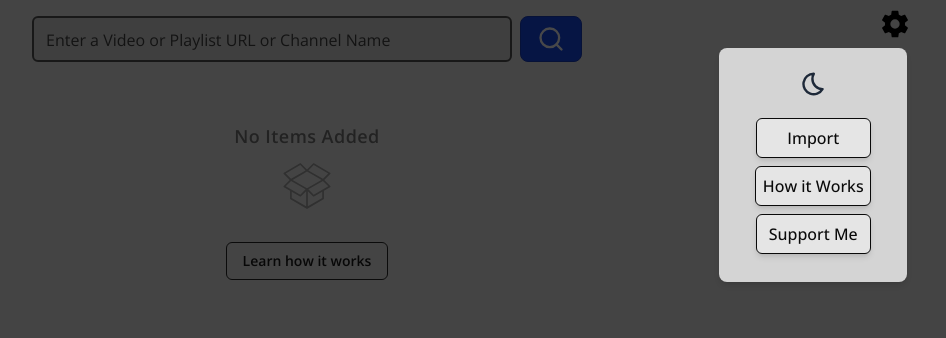
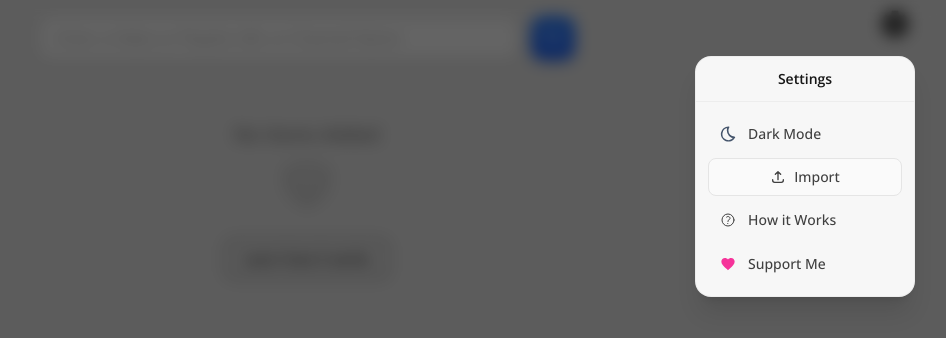
Before and after one commit to MacielG1/Youtube_Playlist_Manager, a Next.js app: page / in a window 1280 px wide. Both pictures are taken after a click on the button 1228 px from the left and 24 px from the top of the page. Shown: the top 338 px of the page, without its empty margins (333-1279 px from the left). Built offline with nearby package versions, Linux system fonts and the light colour scheme.

Commit message:
small changes to input and settings modal

```diff
--- a/app/globals.css
+++ b/app/globals.css
@@ -116,3 +116,47 @@
         max-width: 150px;
     }
 }
+
+/* Settings modal animations */
+@keyframes fadeIn {
+  from { opacity: 0; }
+  to { opacity: 1; }
+}
+
+@keyframes zoomIn {
+  from {
+    opacity: 0;
+    transform: scale(0.95);
+  }
+  to {
+    opacity: 1;
+    transform: scale(1);
+  }
+}
+
+@keyframes slideInFromTop {
+  from {
+    opacity: 0;
+    transform: translateY(-8px);
+  }
+  to {
+    opacity: 1;
+    transform: translateY(0);
+  }
+}
+
+.animate-in {
+  animation: slideInFromTop 0.2s ease-out forwards;
+}
+
+.fade-in-0 {
+  animation: fadeIn 0.15s ease-out forwards;
+}
+
+.zoom-in-95 {
+  animation: zoomIn 0.2s ease-out forwards;
+}
+
+.slide-in-from-top-2 {
+  animation: slideInFromTop 0.2s ease-out forwards;
+}
--- a/components/Input.tsx
+++ b/components/Input.tsx
@@ -186,28 +186,30 @@ export default function Input() {
   return (
     <header className="sticky max-sm:pt-12">
       <nav className="xs:pt-3 relative top-0 z-20 w-full bg-inherit px-2 pb-5 sm:pt-4">
-        <form className="flex max-h-12 justify-center gap-2" onSubmit={handleSubmit}>
+        <form className="flex max-h-12 justify-center gap-3" onSubmit={handleSubmit}>
+          <div className="group relative w-[65vw] min-w-[16px] md:w-[480px]">
             <input
               type="text"
               value={addedURL}
               id="input"
               onChange={handleInputChange}
               placeholder="Enter a Video or Playlist URL or Channel Name"
-            className="xs:placeholder:text-base w-[65vw] min-w-[16px] rounded-md border-2 border-neutral-600 bg-neutral-300 px-3 text-neutral-900 placeholder-neutral-700 caret-neutral-800 transition-colors duration-300 placeholder:text-sm hover:bg-neutral-200 focus:border-gray-600 focus:placeholder-neutral-500 focus-visible:border-neutral-900 focus-visible:bg-neutral-200 focus-visible:outline-hidden sm:text-lg md:w-[480px] dark:border-neutral-600 dark:bg-neutral-900 dark:text-neutral-300 dark:placeholder-neutral-400 dark:caret-neutral-500 dark:hover:bg-black dark:focus:placeholder-neutral-500 dark:focus-visible:border-neutral-600 dark:focus-visible:bg-neutral-950"
+              className="xs:placeholder:text-base peer h-11 w-full rounded-xl border border-neutral-300 bg-white/80 px-4 pr-3 text-neutral-900 shadow-sm backdrop-blur-sm transition-all duration-200 placeholder:text-sm placeholder:text-neutral-400 hover:border-neutral-400 hover:bg-white focus:border-blue-500 focus:bg-white focus:shadow-[0_0_0_3px_rgba(59,130,246,0.1)] focus:outline-none sm:text-base dark:border-neutral-700 dark:bg-neutral-900/80 dark:text-neutral-100 dark:placeholder:text-neutral-500 dark:hover:border-neutral-600 dark:hover:bg-neutral-900 dark:focus:border-blue-500 dark:focus:bg-neutral-900 dark:focus:shadow-[0_0_0_3px_rgba(59,130,246,0.15)]"
             />
+            {isLoading && (
+              <div className="absolute top-1/2 right-3 -translate-y-1/2">
+                <Spin className="h-4 w-4 animate-spin text-blue-500" />
+              </div>
+            )}
+          </div>
           <button
             type="submit"
             disabled={isLoading}
-            className={`group flex cursor-pointer items-center justify-center rounded-lg border border-blue-800 bg-blue-700 px-4 py-2 text-gray-100 transition duration-300 hover:border-blue-950 hover:bg-blue-800 hover:text-gray-200 disabled:border-neutral-600 disabled:bg-neutral-700 dark:border-blue-800 dark:bg-blue-800 dark:hover:border-blue-900 dark:hover:bg-blue-900 dark:hover:text-gray-200 dark:disabled:border-neutral-600 dark:disabled:bg-neutral-900`}
+            className="group relative flex h-11 w-11 cursor-pointer items-center justify-center overflow-hidden rounded-xl bg-linear-to-b from-blue-500 to-blue-600 text-white shadow-md transition-all duration-200 hover:from-blue-600 hover:to-blue-700 hover:shadow-lg focus:outline-none focus:ring-2 focus:ring-blue-500 focus:ring-offset-2 active:scale-[0.98] disabled:cursor-not-allowed disabled:from-neutral-400 disabled:to-neutral-500 disabled:shadow-none dark:from-blue-600 dark:to-blue-700 dark:hover:from-blue-500 dark:hover:to-blue-600 dark:focus:ring-offset-neutral-900 dark:disabled:from-neutral-700 dark:disabled:to-neutral-800"
           >
-            <Search className="h-4 w-4 sm:h-7 sm:w-7" />
+            <Search className="h-5 w-5 transition-transform duration-300 group-hover:scale-105" />
           </button>
         </form>
-        {isLoading && (
-          <div className="absolute -bottom-1 left-1/2 flex items-center justify-center sm:-bottom-[0.35rem]">
-            <Spin className="h-3 w-3 animate-spin text-indigo-500 sm:h-4 sm:w-4" />
-          </div>
-        )}
       </nav>
     </header>
   );
--- a/components/Settings/HowItWorks.tsx
+++ b/components/Settings/HowItWorks.tsx
@@ -1,22 +1,20 @@
-import useIsExportable from "@/hooks/useIsExportable";
 import Link from "next/link";
-import Button from "../Button";
 
 type Props = {
   setModalOpen: React.Dispatch<React.SetStateAction<boolean>>;
 };
 
 export default function HowItWorksButton({ setModalOpen }: Props) {
-  const isExportable = useIsExportable();
-
   return (
-    <Link href="/about" tabIndex={-1}>
-      <Button
-        className={`${isExportable ? "px-8" : "px-[6.4px]"} max-w-[144px] cursor-pointer border border-neutral-950 whitespace-nowrap`}
-        onClick={() => setModalOpen(false)}
-      >
-        How it Works
-      </Button>
+    <Link
+      href="/about"
+      onClick={() => setModalOpen(false)}
+      className="flex w-full items-center gap-3 rounded-lg px-3 py-2.5 text-sm font-medium text-neutral-700 transition-colors duration-150 hover:bg-neutral-100 focus:outline-none focus-visible:ring-2 focus-visible:ring-blue-500 dark:text-neutral-200 dark:hover:bg-neutral-700/50"
+    >
+      <svg className="h-4 w-4 shrink-0" fill="none" viewBox="0 0 24 24" stroke="currentColor" strokeWidth={1.5}>
+        <path strokeLinecap="round" strokeLinejoin="round" d="M9.879 7.519c1.171-1.025 3.071-1.025 4.242 0 1.172 1.025 1.172 2.687 0 3.712-.203.179-.43.326-.67.442-.745.361-1.45.999-1.45 1.827v.75M21 12a9 9 0 11-18 0 9 9 0 0118 0zm-9 5.25h.008v.008H12v-.008z" />
+      </svg>
+      <span>How it Works</span>
     </Link>
   );
 }
--- a/components/Settings/ImportExportTimers.tsx
+++ b/components/Settings/ImportExportTimers.tsx
@@ -140,23 +140,26 @@ export default function ImportExportTimers({ setModalOpen }: { setModalOpen: Rea
   }
 
   return (
-    <div className="mx-auto flex justify-center gap-2">
-      <div className="grid max-w-sm items-center justify-center">
+    <div className="flex w-full gap-2">
       <label
         htmlFor="fileInput"
-          className={`relative inline-flex items-center rounded-md border border-neutral-950 bg-neutral-200 px-[6.9px] py-[6.9px] text-base font-medium text-neutral-950 shadow-md ring-offset-background transition-colors duration-300 hover:cursor-pointer hover:border hover:bg-white focus-visible:outline-hidden dark:bg-neutral-900 dark:text-neutral-100 dark:hover:bg-black ${isExportable ? "max-w-[83px]" : "w-[115px] max-w-[115px] pl-[30.5px]"} focus-within:ring-3 focus-within:ring-neutral-700 focus-within:ring-offset-2`}
+        className="flex flex-1 cursor-pointer items-center justify-center gap-2 rounded-lg border border-neutral-200 bg-neutral-50 px-3 py-2 text-sm font-medium text-neutral-700 transition-all duration-150 hover:border-neutral-300 hover:bg-neutral-100 focus-within:ring-2 focus-within:ring-blue-500 dark:border-neutral-600 dark:bg-neutral-700/50 dark:text-neutral-200 dark:hover:border-neutral-500 dark:hover:bg-neutral-700"
       >
+        <svg className="h-4 w-4" fill="none" viewBox="0 0 24 24" stroke="currentColor" strokeWidth={2}>
+          <path strokeLinecap="round" strokeLinejoin="round" d="M4 16v1a3 3 0 003 3h10a3 3 0 003-3v-1m-4-8l-4-4m0 0L8 8m4-4v12" />
+        </svg>
         Import
-          {/* Screen Reader */}
         <input type="file" id="fileInput" accept=".json" className="sr-only" onChange={importTimers} />
       </label>
-      </div>
 
       {isExportable && (
         <button
           onClick={exportTimers}
-          className="h-10 max-w-[83px] rounded-md border border-neutral-950 bg-neutral-200 px-2 py-2 text-base font-medium text-neutral-950 shadow-md ring-offset-background transition-colors duration-300 hover:cursor-pointer hover:border hover:bg-white focus-visible:outline-hidden focus-visible:ring-3 focus-visible:ring-neutral-700 focus-visible:ring-offset-2 dark:bg-neutral-900 dark:text-neutral-100 dark:hover:bg-black"
+          className="flex flex-1 cursor-pointer items-center justify-center gap-2 rounded-lg border border-neutral-200 bg-neutral-50 px-3 py-2 text-sm font-medium text-neutral-700 transition-all duration-150 hover:border-neutral-300 hover:bg-neutral-100 focus:outline-none focus-visible:ring-2 focus-visible:ring-blue-500 dark:border-neutral-600 dark:bg-neutral-700/50 dark:text-neutral-200 dark:hover:border-neutral-500 dark:hover:bg-neutral-700"
         >
+          <svg className="h-4 w-4" fill="none" viewBox="0 0 24 24" stroke="currentColor" strokeWidth={2}>
+            <path strokeLinecap="round" strokeLinejoin="round" d="M4 16v1a3 3 0 003 3h10a3 3 0 003-3v-1m-4-4l-4 4m0 0l-4-4m4 4V4" />
+          </svg>
           Export
         </button>
       )}
--- a/components/Settings/SettingsMenu.tsx
+++ b/components/Settings/SettingsMenu.tsx
@@ -24,15 +24,13 @@ export default function SettingsMenu() {
   }
 
   let content = (
-    <div className="flex flex-col items-center justify-center gap-y-2 pb-3">
+    <div className="flex flex-col gap-1">
       <ThemeToggler />
       <ImportExportTimers setModalOpen={setIsOpen} />
       <HowItWorks setModalOpen={setIsOpen} />
-      {/* <DeleteAllBtn openDeleteModal={openDeleteModal} /> */}
-
-      <DeleteAllDataModal closeSettingsModal={closeSettingsModal} />
       <SupportButton />
       <ToggleMute />
+      <DeleteAllDataModal closeSettingsModal={closeSettingsModal} />
     </div>
   );
   const isPlaylist = pathname.includes("/playlist");
--- a/components/Settings/SupportButton.tsx
+++ b/components/Settings/SupportButton.tsx
@@ -1,13 +1,17 @@
-import useIsExportable from "@/hooks/useIsExportable";
 import Link from "next/link";
-import Button from "../Button";
 
 export default function SupportButton() {
-  const isExportable = useIsExportable();
-
   return (
-    <Link target="_blank" rel="noopener noreferrer" href="https://www.buymeacoffee.com/macielg1">
-      <Button className={`${isExportable ? "px-16" : "px-3"} max-w-[144px] cursor-pointer border border-neutral-950 whitespace-nowrap`}>Support Me</Button>
+    <Link
+      target="_blank"
+      rel="noopener noreferrer"
+      href="https://www.buymeacoffee.com/macielg1"
+      className="flex w-full items-center gap-3 rounded-lg px-3 py-2.5 text-sm font-medium text-neutral-700 transition-colors duration-150 hover:bg-neutral-100 focus:outline-none focus-visible:ring-2 focus-visible:ring-blue-500 dark:text-neutral-200 dark:hover:bg-neutral-700/50"
+    >
+      <svg className="h-4 w-4 text-pink-500" fill="currentColor" viewBox="0 0 24 24">
+        <path d="M12 21.35l-1.45-1.32C5.4 15.36 2 12.28 2 8.5 2 5.42 4.42 3 7.5 3c1.74 0 3.41.81 4.5 2.09C13.09 3.81 14.76 3 16.5 3 19.58 3 22 5.42 22 8.5c0 3.78-3.4 6.86-8.55 11.54L12 21.35z" />
+      </svg>
+      <span>Support Me</span>
     </Link>
   );
 }
--- a/components/Settings/ThemeToggler.tsx
+++ b/components/Settings/ThemeToggler.tsx
@@ -1,16 +1,9 @@
-import { useState } from "react";
 import { useTheme } from "next-themes";
 import Sun from "@/assets/icons/Sun";
 import Moon from "@/assets/icons/Moon";
 
 export default function ThemeToggler() {
-  const [isOpen, setIsOpen] = useState(false);
-
   const { setTheme, resolvedTheme } = useTheme();
-
-  const toggleDropdown = () => {
-    setIsOpen(!isOpen);
-  };
 
   function onThemeChange() {
     if (resolvedTheme === "dark") {
@@ -21,18 +14,17 @@ export default function ThemeToggler() {
   }
 
   return (
-    <div className="relative inline-block w-24 px-4 py-2 text-center">
-      <button
-        type="button"
-        onClick={toggleDropdown}
-        className="cursor-pointer rounded-md text-white transition duration-300 hover:scale-110 focus:outline-hidden focus-visible:ring-3 focus-visible:ring-neutral-700"
-      >
-        <span onClick={onThemeChange}>
-          {resolvedTheme === "dark" ? <Sun className="h-6 w-6 text-yellow-400" /> : <Moon className="h-6 w-6 text-gray-800" />}
-        </span>
-        {/* screen reader */}
-        <span className="sr-only">Toggle Theme</span>
-      </button>
-    </div>
+    <button
+      type="button"
+      onClick={onThemeChange}
+      className="flex w-full cursor-pointer items-center gap-3 rounded-lg px-3 py-2.5 text-sm font-medium text-neutral-700 transition-colors duration-150 hover:bg-neutral-100 focus:outline-none focus-visible:ring-2 focus-visible:ring-blue-500 dark:text-neutral-200 dark:hover:bg-neutral-700/50"
+    >
+      {resolvedTheme === "dark" ? (
+        <Sun className="h-4 w-4 text-amber-500" />
+      ) : (
+        <Moon className="h-4 w-4 text-slate-600" />
+      )}
+      <span>{resolvedTheme === "dark" ? "Light Mode" : "Dark Mode"}</span>
+    </button>
   );
 }
--- a/components/modals/ModalSettings.tsx
+++ b/components/modals/ModalSettings.tsx
@@ -9,13 +9,20 @@ export default function ModalSettings({ onClose, content }: ModalSettingsProps)
   let modal = (
     <>
       {/* Backdrop */}
-      <button type="button" className="cursor-defaulf fixed top-0 left-0 z-20 h-full w-full bg-black/70" onClick={onClose} />
-      <>
-        {/* Modal */}
-        <div className="fixed top-11 right-10 z-30 mt-1 flex w-fit flex-col gap-2 rounded-lg bg-neutral-300 p-4 px-6 shadow-md max-[350px]:right-1 max-[350px]:w-[95%] max-[350px]:p-1 max-[350px]:text-base xl:px-9 2xl:right-[41.5px] dark:bg-neutral-700">
-          {content}
+      <button
+        type="button"
+        className="fixed inset-0 z-40 cursor-default bg-black/60 backdrop-blur-sm transition-opacity duration-200"
+        onClick={onClose}
+      />
+      {/* Modal */}
+      <div className="fixed top-14 right-4 z-50 w-[220px] origin-top-right animate-in fade-in-0 zoom-in-95 slide-in-from-top-2 duration-200 max-[350px]:right-2 max-[350px]:w-[calc(100%-1rem)] sm:right-6 xl:right-8 2xl:right-10">
+        <div className="overflow-hidden rounded-2xl border border-neutral-200/50 bg-white/95 shadow-xl backdrop-blur-md dark:border-neutral-700/50 dark:bg-neutral-800/95">
+          <div className="border-b border-neutral-200/50 px-4 py-3 dark:border-neutral-700/50">
+            <h3 className="text-center text-sm font-semibold text-neutral-900 dark:text-neutral-100">Settings</h3>
+          </div>
+          <div className="p-3">{content}</div>
         </div>
-      </>
+      </div>
     </>
   );
   return createPortal(modal, document.getElementById("modal-settings") as HTMLElement);
--- a/proxy.ts
+++ b/proxy.ts
@@ -45,5 +45,4 @@ export default async function middleware(request: NextRequest, event: NextFetchE
 
 export const config = {
   matcher: "/api/:path*",
-  runtime: "experimental-edge",
 };
--- a/tsconfig.json
+++ b/tsconfig.json
@@ -54,7 +54,8 @@
     ".next/types/**/*.ts",
     "components/BackButton.jsx",
     "prettier.config.js",
-    ".next\\dev/types/**/*.ts"
+    ".next\\dev/types/**/*.ts",
+    ".next/dev/types/**/*.ts"
   ],
   "exclude": [
     "node_modules"
```
Also changed, not shown: components/Settings/ToggleMute.tsx (+10 -4 lines), components/modals/DeleteAllDataModal.tsx (+24 -10 lines). Lines whose indentation alone changed are shown as unchanged.
